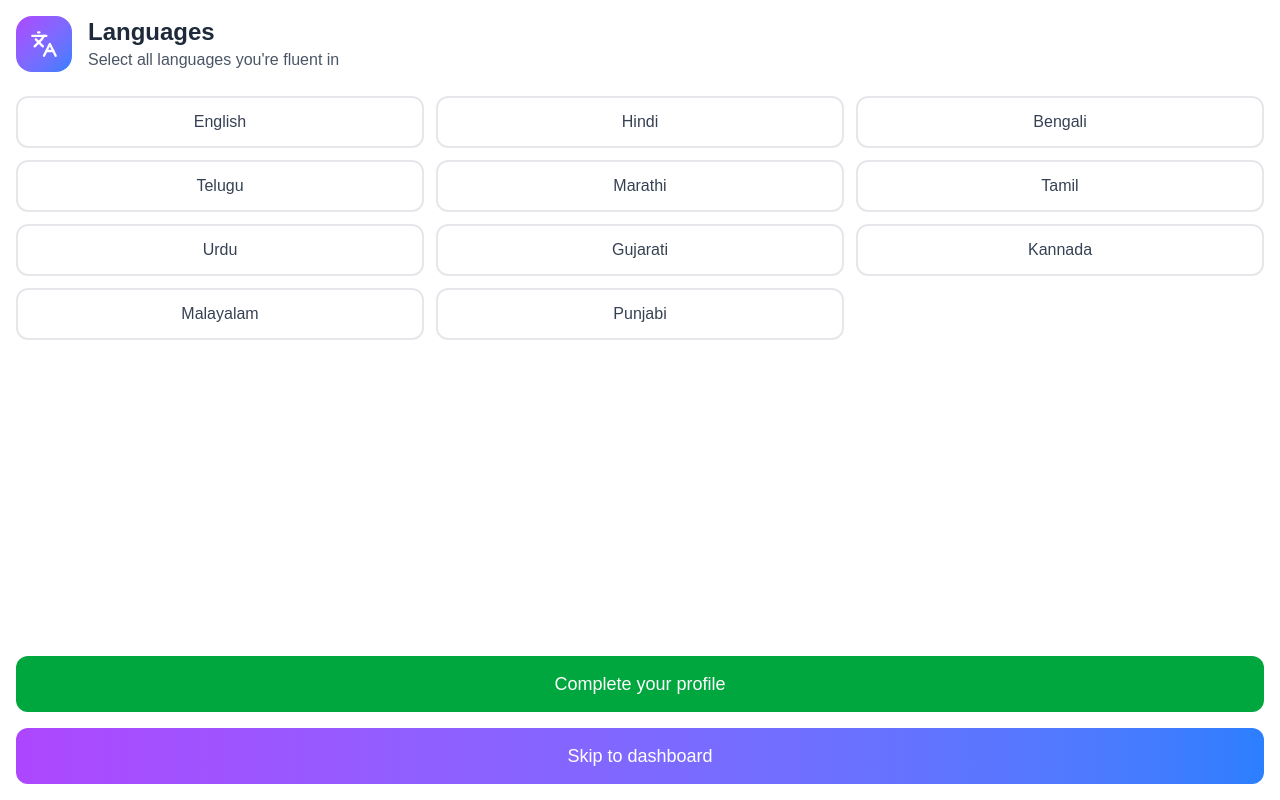
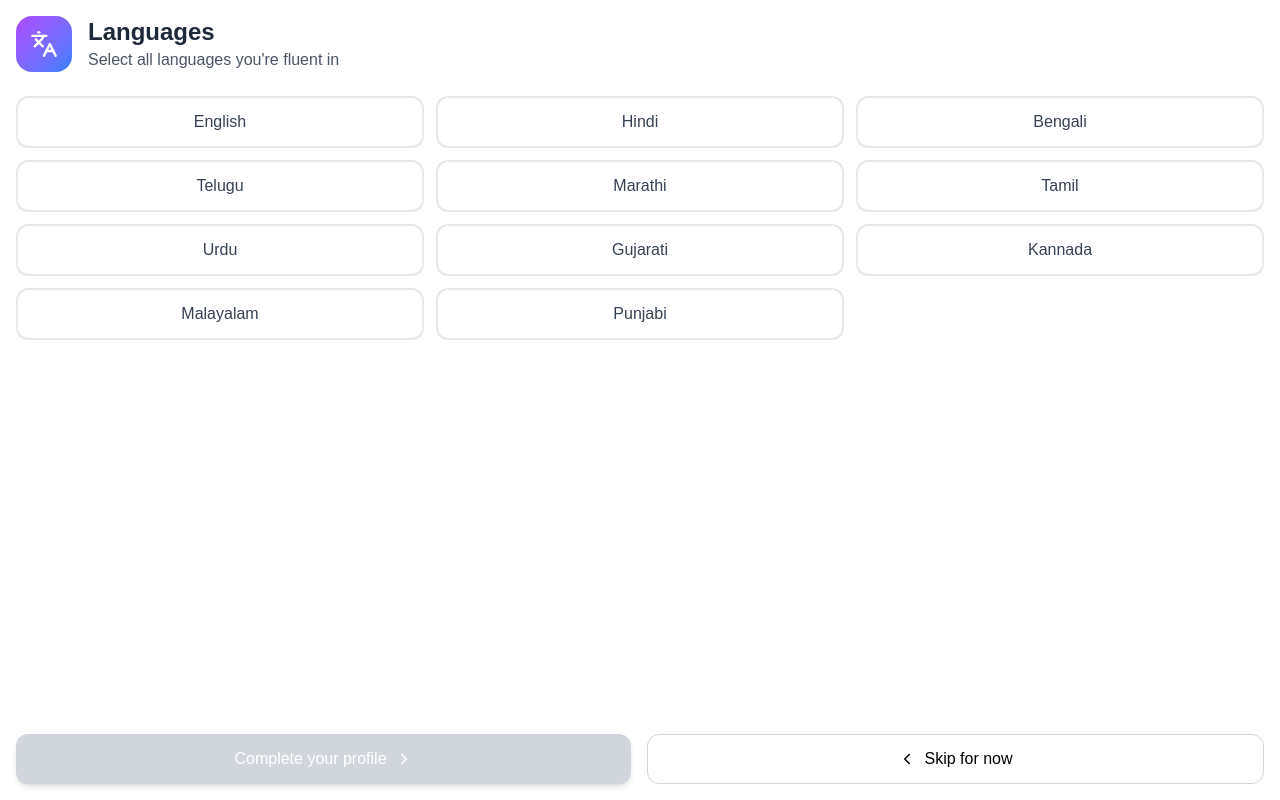
Before and after one commit to flute-hariom/listno, a Next.js app: page /coach/language in a window 1280 px wide. Built offline with nearby package versions, Linux system fonts and the light colour scheme; no server answers.

Commit message:
update coach

```diff
--- a/src/app/(main_layout)/coach/language/page.tsx
+++ b/src/app/(main_layout)/coach/language/page.tsx
@@ -1,9 +1,10 @@
 "use client";
 
 import React, { useEffect, useState } from "react";
-import { Languages } from "lucide-react";
 import { useRouter } from "next/navigation";
 import { Button } from "@/src/components/ui/Button";
+import { Languages, ChevronLeft, ChevronRight } from "lucide-react";
+
 
 type Language = string;
 
@@ -13,6 +14,7 @@ const Page = () => {
   const [languages, setLanguages] = useState<Language[]>([]);
   const [selectedLanguages, setSelectedLanguages] = useState<Language[]>([]);
   const [loading, setLoading] = useState(true);
+
 
   // 🔥 API-ready (currently static)
   useEffect(() => {
@@ -96,26 +98,35 @@ const Page = () => {
       </div>
 
       {/* Bottom Section */}
-    <div className="mt-8 flex flex-col gap-4">
+    {/*<div className="mt-8 flex flex-col gap-4"> */}
 
   {/* Complete Profiles */}
-  <Button
-    size="lg"
-    onClick={() => router.push("/coach/onboarding")}
-    className="w-full bg-green-600 hover:bg-green-700 text-white text-lg h-14 rounded-xl"
+ <div className="flex justify-between mt-10 gap-4">
+  <button
+    onClick={() =>
+      selectedLanguages.length > 0 &&
+      router.push("/coach/onboarding?step=1")
+    }
+    disabled={selectedLanguages.length === 0}
+    className={`flex-1 py-3 rounded-xl text-white shadow-md flex items-center justify-center gap-2 transition-all
+      ${
+        selectedLanguages.length > 0
+          ? "bg-gradient-to-r from-purple-600 to-blue-600 hover:opacity-90"
+          : "bg-gray-300 cursor-not-allowed"
+      }`}
   >
-    Complete your profile
-  </Button>
+    Complete your profile <ChevronRight size={18} />
+  </button>
+  <button
+    onClick={() => router.push("/coach/dashboard")}
+    className="flex-1 py-3 rounded-xl bg-[#FFFFFF] border border-gray-300 text-black hover:bg-gray-100 flex items-center justify-center gap-2"
+  >
+    <ChevronLeft size={18} /> Skip for now
+  </button>
 
-  {/* Skip to Dashboard */}
-  <Button
-    size="lg"
-    onClick={() => router.push("/coach/dashboard")}
-    className="w-full bg-gradient-to-r from-purple-500 to-blue-500 text-white text-lg h-14 rounded-xl"
-  >
-    Skip to dashboard
-  </Button>
+
 </div>
+
     </div>
   );
 };
--- a/src/app/(main_layout)/coach/onboarding/page.tsx
+++ b/src/app/(main_layout)/coach/onboarding/page.tsx
@@ -37,7 +37,7 @@ function CoachOnboardingContent() {
   const router = useRouter();
   const searchParams = useSearchParams();
   const [step, setStep] = useState(1);
-  const totalSteps = 8;
+  const totalSteps = 4;
   const [showTermsModal, setShowTermsModal] = useState(false);
   const [showCodeModal, setShowCodeModal] = useState(false);
 
@@ -66,6 +66,8 @@ function CoachOnboardingContent() {
     email: existingData?.email || "",
     phone: existingData?.phone || "",
     bio: existingData?.bio || "",
+    gender: existingData?.gender || "",
+   location: existingData?.location || "",
     profilePhoto: null as File | null,
     profilePhotoPreview: existingData?.profilePhotoPreview || "",
 
@@ -81,7 +83,7 @@ function CoachOnboardingContent() {
     newCertification: "",
 
     // Step 4: Languages
-    languages: existingData?.languages || ([] as string[]),
+   // languages: existingData?.languages || ([] as string[]),
 
     // Step 5: Session Types & Pricing
     sessionTypes: existingData?.sessionTypes || ([] as string[]),
@@ -106,11 +108,11 @@ function CoachOnboardingContent() {
     ifscCode: existingData?.ifscCode || "",
     bankName: existingData?.bankName || "",
     upiId: existingData?.upiId || "",
-
-    // Step 8: Terms
+ // Step 8: Terms
     agreeToTerms: editMode ? true : false,
     agreeToCode: editMode ? true : false,
   });
+
 
   // Load from localStorage if not in edit mode
   useEffect(() => {
@@ -260,7 +262,14 @@ function CoachOnboardingContent() {
 
   const handleNext = () => {
     if (step < totalSteps) {
+
+
+       if (step === 3) {
+      setStep(8);
+    } else {
       setStep(step + 1);
+    }
+
       window.scrollTo({ top: 0, behavior: "smooth" });
     } else {
       // Submit form
@@ -296,8 +305,15 @@ function CoachOnboardingContent() {
   };
 
   const handleBack = () => {
+
     if (step > 1) {
+
+
+    if (step === 8) {
+      setStep(3); // go back to step 3
+    } else {
       setStep(step - 1);
+    }
       window.scrollTo({ top: 0, behavior: "smooth" });
     }
   };
@@ -363,7 +379,7 @@ function CoachOnboardingContent() {
     });
   };
 
-  const toggleLanguage = (language: string) => {
+ {/* const toggleLanguage = (language: string) => {
     if (formData.languages.includes(language)) {
       setFormData({
         ...formData,
@@ -376,7 +392,7 @@ function CoachOnboardingContent() {
       });
     }
   };
-
+ */}
   const toggleSessionType = (type: string) => {
     if (formData.sessionTypes.includes(type)) {
       setFormData({
@@ -449,7 +465,7 @@ function CoachOnboardingContent() {
     switch (step) {
       case 1:
         return (
-          formData.fullName && formData.email && formData.phone && formData.bio
+          formData.fullName && formData.email && formData.phone
         );
       case 2:
         return (
@@ -460,7 +476,7 @@ function CoachOnboardingContent() {
         );
       case 3:
         return formData.yearsOfExperience && formData.education;
-      case 4:
+      {/* case 4:
         return formData.languages.length > 0;
       case 5:
         return (
@@ -479,7 +495,7 @@ function CoachOnboardingContent() {
           formData.accountNumber &&
           formData.ifscCode &&
           formData.bankName
-        );
+        ); */}
       case 8:
         return formData.agreeToTerms && formData.agreeToCode;
       default:
@@ -545,11 +561,11 @@ function CoachOnboardingContent() {
                 <span className="text-xs hidden md:block">
                   {s === 1 && "Info"}
                   {s === 2 && "Categories"}
-                  {s === 3 && "Experience"}
-                  {s === 4 && "Languages"}
+                   {s === 3 && "Experience"}
+                  {/*{s === 4 && "Languages"}
                   {s === 5 && "Pricing"}
                   {s === 6 && "Schedule"}
-                  {s === 7 && "Payment"}
+                  {s === 7 && "Payment"} */}
                   {s === 8 && "Review"}
                 </span>
               </div>
@@ -630,7 +646,7 @@ function CoachOnboardingContent() {
                     </div>
                   </div>
 
-                  <div>
+                  {/*<div>
                     <label className="block text-sm font-medium text-gray-700 mb-2">
                       Professional Bio * (Max 500 characters)
                     </label>
@@ -649,7 +665,46 @@ function CoachOnboardingContent() {
                     <p className="text-sm text-gray-500 mt-1 text-right">
                       {formData.bio.length}/500
                     </p>
-                  </div>
+                  </div> */}
+
+                  <div className="grid grid-cols-1 md:grid-cols-2 gap-4">
+
+  {/* Gender */}
+  <div>
+    <label className="block text-sm font-medium text-gray-700 mb-2">
+      Gender *
+    </label>
+    <select
+      value={formData.gender}
+      onChange={(e) =>
+        setFormData({ ...formData, gender: e.target.value })
+      }
+      className="w-full px-4 py-3 border-2 border-gray-200 rounded-xl focus:border-purple-500 focus:outline-none transition-colors"
+    >
+      <option value="">Select Gender</option>
+      <option value="female">Female</option>
+      <option value="male">Male</option>
+      <option value="other">Other</option>
+    </select>
+  </div>
+
+  {/* Location */}
+  <div>
+    <label className="block text-sm font-medium text-gray-700 mb-2">
+      Location *
+    </label>
+    <input
+      type="text"
+      value={formData.location}
+      onChange={(e) =>
+        setFormData({ ...formData, location: e.target.value })
+      }
+      placeholder="Enter your location"
+      className="w-full px-4 py-3 border-2 border-gray-200 rounded-xl focus:border-purple-500 focus:outline-none transition-colors"
+    />
+  </div>
+
+</div>
 
                   <div>
                     <label className="block text-sm font-medium text-gray-700 mb-2">
@@ -885,7 +940,7 @@ function CoachOnboardingContent() {
             )}
 
             {/* Step 4: Languages */}
-            {step === 4 && (
+           {/* {step === 4 && (
               <div className="space-y-6">
                 <div className="flex items-center gap-4 mb-6">
                   <div className="w-14 h-14 bg-gradient-to-br from-purple-500 to-blue-500 rounded-2xl flex items-center justify-center">
@@ -917,10 +972,10 @@ function CoachOnboardingContent() {
                   ))}
                 </div>
               </div>
-            )}
+           )} */}
 
             {/* Step 5: Session Types & Pricing */}
-            {step === 5 && (
+           {/* {step === 5 && (
               <div className="space-y-6">
                 <div className="flex items-center gap-4 mb-6">
                   <div className="w-14 h-14 bg-gradient-to-br from-purple-500 to-blue-500 rounded-2xl flex items-center justify-center">
@@ -1081,10 +1136,10 @@ function CoachOnboardingContent() {
                   </div>
                 </div>
               </div>
-            )}
-
-            {/* Step 6: Availability Schedule */}
-            {step === 6 && (
+           )} */}
+
+           {/* {/* Step 6: Availability Schedule */}
+           {/* {step === 6 && (
               <div className="space-y-6">
                 <div className="flex items-center gap-4 mb-6">
                   <div className="w-14 h-14 bg-gradient-to-br from-purple-500 to-blue-500 rounded-2xl flex items-center justify-center">
@@ -1166,10 +1221,10 @@ function CoachOnboardingContent() {
                   )}
                 </div>
               </div>
-            )}
+            )} */}
 
             {/* Step 7: Bank Details */}
-            {step === 7 && (
+           {/* {step === 7 && (
               <div className="space-y-6">
                 <div className="flex items-center gap-4 mb-6">
                   <div className="w-14 h-14 bg-gradient-to-br from-purple-500 to-blue-500 rounded-2xl flex items-center justify-center">
@@ -1281,7 +1336,7 @@ function CoachOnboardingContent() {
                   </div>
                 </div>
               </div>
-            )}
+           )} */}
 
             {/* Step 8: Review & Submit */}
             {step === 8 && (
@@ -1327,7 +1382,7 @@ function CoachOnboardingContent() {
                             : "-"}
                         </p>
                       </div>
-                      <div>
+                     {/* <div>
                         <p className="text-gray-600">Languages</p>
                         <p className="font-medium text-gray-800">
                           {formData.languages.join(", ") || "-"}
@@ -1344,7 +1399,7 @@ function CoachOnboardingContent() {
                         <p className="font-medium text-gray-800">
                           {formData.sessionTypes.join(", ") || "-"}
                         </p>
-                      </div>
+                      </div> */}
                     </div>
                   </div>
 
```
Also changed, not shown: 1 other file (tests, documents, lock files or other folders).
